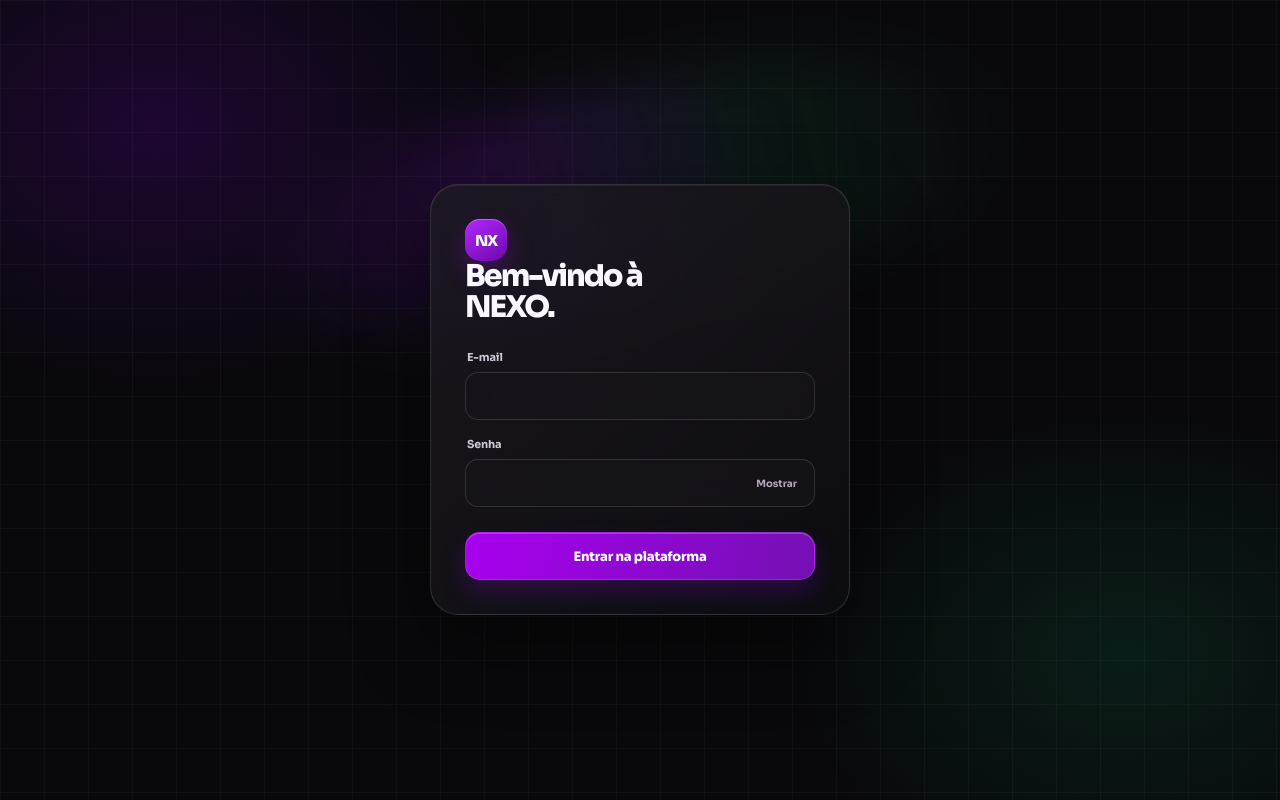
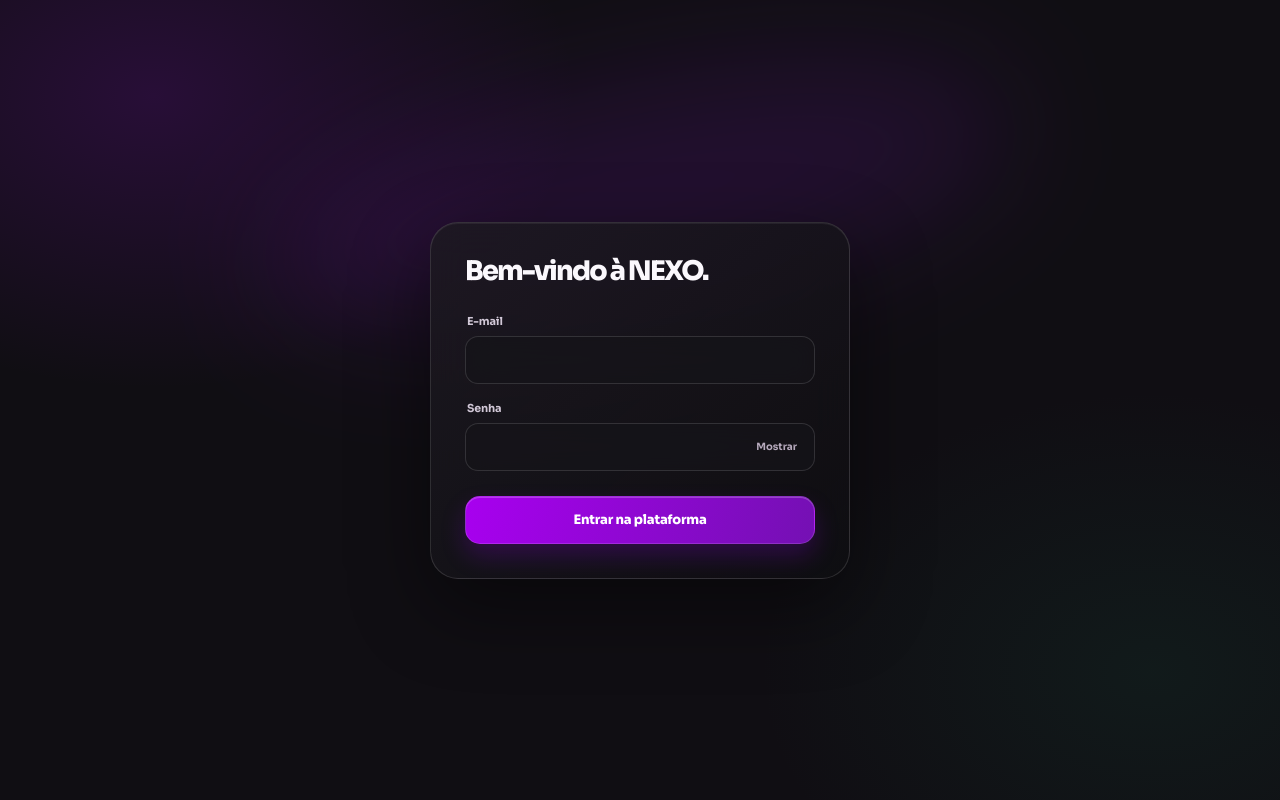
Before and after one commit to gs737423-spec/Nexo, a website: page index.html in a window 1280 px wide. Drawn offline with Linux system fonts and the light colour scheme.

Commit message:
style: simplify login background

```diff
--- a/index.html
+++ b/index.html
@@ -115,13 +115,12 @@
   @keyframes ambientPulse { 0%,100% { transform:scale(.96); opacity:.48; } 50% { transform:scale(1.04); opacity:.8; } }
   @keyframes ambientBeam { from { transform:translate3d(-8vw,-3vh,0) rotate(-12deg); opacity:.45; } to { transform:translate3d(9vw,4vh,0) rotate(-12deg); opacity:.9; } }
   .page-enter { animation:pageEnter .22s ease-out both; }
-  .login-shell { min-height:100vh; display:flex; align-items:center; justify-content:center; padding:28px 20px; overflow:hidden; isolation:isolate; background:#09090B; }
-  .login-shell::before { content:""; position:absolute; z-index:-2; inset:0; background:radial-gradient(540px 400px at 12% 16%,rgba(130,0,235,.20),transparent 68%),radial-gradient(520px 380px at 88% 82%,rgba(20,219,141,.11),transparent 66%),linear-gradient(rgba(255,255,255,.035) 1px,transparent 1px),linear-gradient(90deg,rgba(255,255,255,.035) 1px,transparent 1px); background-size:auto,auto,44px 44px,44px 44px; opacity:.88; }
-  .login-shell::after { content:""; position:absolute; z-index:-1; width:min(760px,82vw); height:230px; top:10%; border-radius:50%; background:linear-gradient(90deg,transparent,rgba(151,23,255,.17),rgba(28,215,141,.07),transparent); filter:blur(26px); transform:rotate(-12deg); }
+  .login-shell { min-height:100vh; display:flex; align-items:center; justify-content:center; padding:28px 20px; overflow:hidden; isolation:isolate; background:#100E13; }
+  .login-shell::before { content:""; position:absolute; z-index:-2; inset:0; background:radial-gradient(620px 430px at 12% 12%,rgba(116,14,170,.24),transparent 68%),radial-gradient(560px 400px at 90% 84%,rgba(23,90,67,.16),transparent 70%); }
+  .login-shell::after { content:""; position:absolute; z-index:-1; width:min(760px,82vw); height:230px; top:10%; border-radius:50%; background:rgba(154,25,229,.13); filter:blur(60px); transform:rotate(-12deg); }
   .login-card { width:min(100%,420px); padding:34px; border:1px solid rgba(255,255,255,.13); border-radius:28px; background:linear-gradient(140deg,rgba(29,25,33,.87),rgba(14,14,17,.78)); box-shadow:0 28px 80px rgba(0,0,0,.46),inset 0 1px 0 rgba(255,255,255,.06); backdrop-filter:blur(18px); animation:glowIn .38s ease-out both; }
   .login-brand { margin-bottom:27px; }
-  .login-brand-mark { display:inline-flex; align-items:center; justify-content:center; width:42px; height:42px; border-radius:15px; background:linear-gradient(145deg,#B326FF,#6B0AAB); color:#fff; font-size:15px; font-weight:800; letter-spacing:-.08em; box-shadow:0 10px 26px rgba(149,18,236,.30),inset 0 1px 0 rgba(255,255,255,.3); }
-  .login-brand-title { font-size:30px; line-height:1.04; font-weight:760; letter-spacing:-.065em; color:#FBF8FD; }
+  .login-brand-title { font-size:27px; line-height:1.1; font-weight:760; letter-spacing:-.065em; color:#FBF8FD; white-space:nowrap; }
   .login-brand-subtitle { max-width:250px; margin-top:9px; color:#AFA6B6; font-size:12px; font-weight:500; line-height:1.55; }
   .login-field { margin-bottom:17px; }
   .login-field label { display:block; margin:0 0 8px 2px; color:#D1C8D7; font-size:11px; font-weight:680; letter-spacing:-.01em; }
@@ -136,7 +135,7 @@
   .login-submit:hover { background:linear-gradient(105deg,#B91DFF,#8111C3); box-shadow:0 15px 30px rgba(138,0,224,.32); transform:translateY(-1px); }
   .login-submit:disabled { cursor:wait; opacity:.72; box-shadow:none; }
   .login-error { margin-bottom:18px; padding:11px 13px; border:1px solid rgba(255,108,126,.31); border-radius:14px; background:rgba(91,25,35,.31); color:#FFB2BA; font-size:11px; font-weight:560; line-height:1.4; }
-  @media (max-width:480px) { .login-shell { padding:18px; align-items:center; } .login-card { padding:27px 22px 24px; border-radius:24px; } .login-brand { margin-bottom:24px; } .login-brand-title { font-size:27px; } }
+  @media (max-width:480px) { .login-shell { padding:18px; align-items:center; } .login-card { padding:27px 22px 24px; border-radius:24px; } .login-brand { margin-bottom:24px; } .login-brand-title { font-size:23px; } }
   .kpi-grid > button { animation:glowIn .32s ease-out both; } .kpi-grid > button:nth-child(2){animation-delay:.04s}.kpi-grid > button:nth-child(3){animation-delay:.08s}.kpi-grid > button:nth-child(4){animation-delay:.12s}
   html[data-theme="dark"] body { background:#0B0B0D; color:#F7F4FA; }
   html[data-theme="dark"] body::before { opacity:.82; background:radial-gradient(760px 500px at 12% 0%,rgba(37,99,235,.34),transparent 68%),radial-gradient(680px 460px at 90% 76%,rgba(13,148,136,.22),transparent 68%),linear-gradient(118deg,transparent 0%,rgba(37,99,235,.08) 39%,rgba(13,148,136,.10) 50%,transparent 66%),linear-gradient(rgba(116,146,184,.10) 1px,transparent 1px),linear-gradient(90deg,rgba(116,146,184,.10) 1px,transparent 1px); background-size:auto,auto,180% 180%,42px 42px,42px 42px; }
@@ -252,8 +251,8 @@
   html[data-theme="dark"] .kpi-card [style*="font-weight:800"] { font-weight:800 !important; letter-spacing:-.035em !important; }
   html[data-theme="dark"] .secondary-action:hover { background:#211426 !important; border-color:#8114C2 !important; }
   /* Single dark theme with a restrained frosted-glass system. */
-  html[data-theme="dark"] body { background:#09090B; font-size:14px; }
-  html[data-theme="dark"] body::before { background:radial-gradient(580px 340px at 10% -10%,rgba(157,15,232,.18),transparent 70%),radial-gradient(460px 300px at 92% 64%,rgba(29,200,128,.075),transparent 72%),#09090B; }
+  html[data-theme="dark"] body { background:#100E13; font-size:14px; }
+  html[data-theme="dark"] body::before { background:radial-gradient(680px 440px at 8% -10%,rgba(122,18,178,.20),transparent 70%),radial-gradient(560px 400px at 96% 70%,rgba(24,91,68,.13),transparent 72%),#100E13; }
   html[data-theme="dark"] nav { background:rgba(13,13,15,.78) !important; backdrop-filter:blur(20px) saturate(135%); -webkit-backdrop-filter:blur(20px) saturate(135%); }
   html[data-theme="dark"] .kpi-card,
   html[data-theme="dark"] .data-table,
@@ -459,8 +458,7 @@ function renderLogin(){
   return '<div class="login-shell">'+
     '<div class="login-card">'+
       '<div class="login-brand">'+
-        '<div class="login-brand-mark">NX</div>'+
-        '<div class="login-brand-title">Bem-vindo à<br>NEXO.</div>'+
+        '<div class="login-brand-title">Bem-vindo à NEXO.</div>'+
       '</div>'+
       (state.apiError ? '<div class="login-error">'+esc(state.apiError)+'</div>' : '')+
       '<form onsubmit="window.doLogin(event)">'+
```
Also changed, not shown: 09-AI-Workspace/Proposals/2026-10-02-nexo-solid-login-background.md (added, +29 -0 lines).
